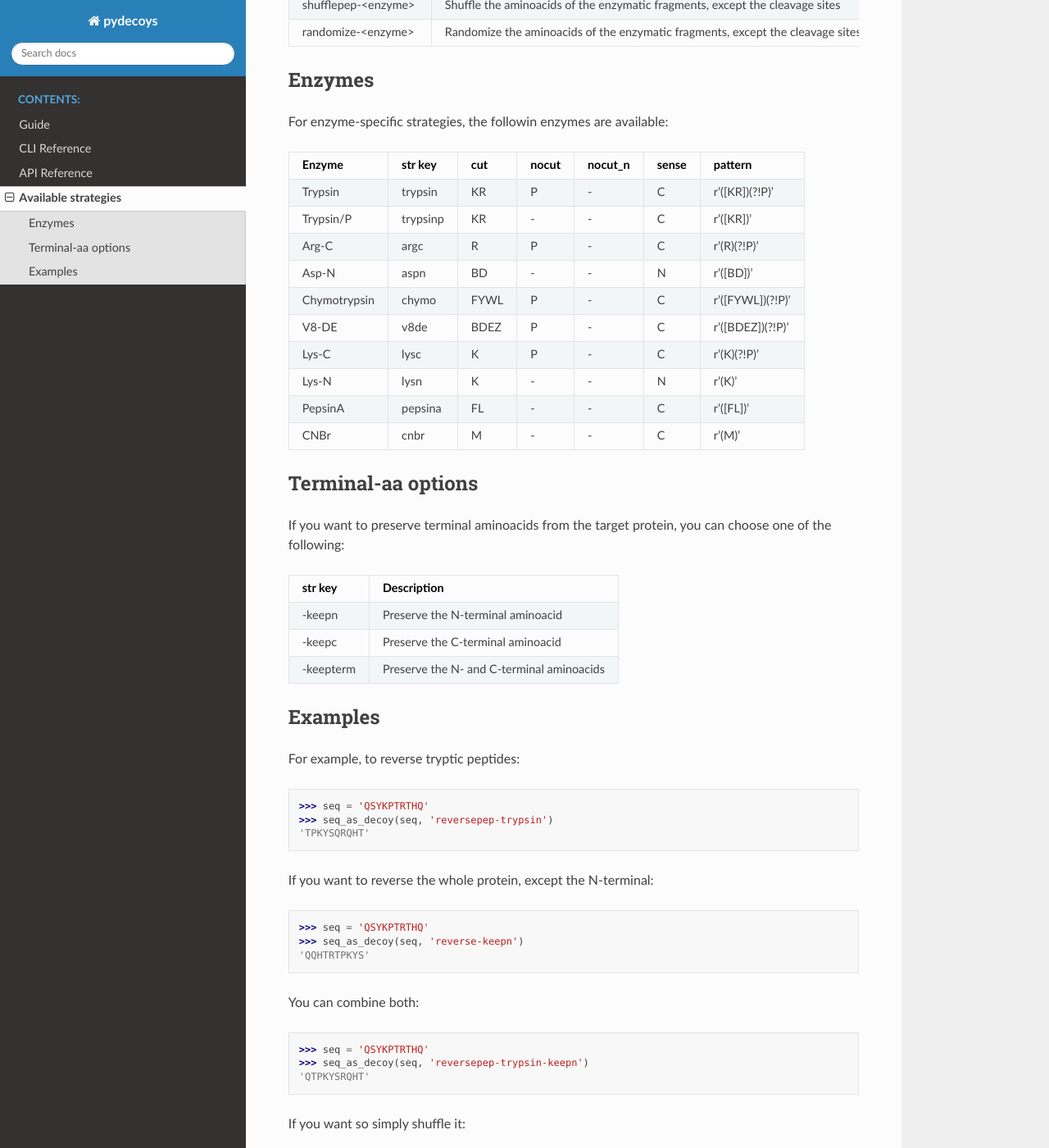
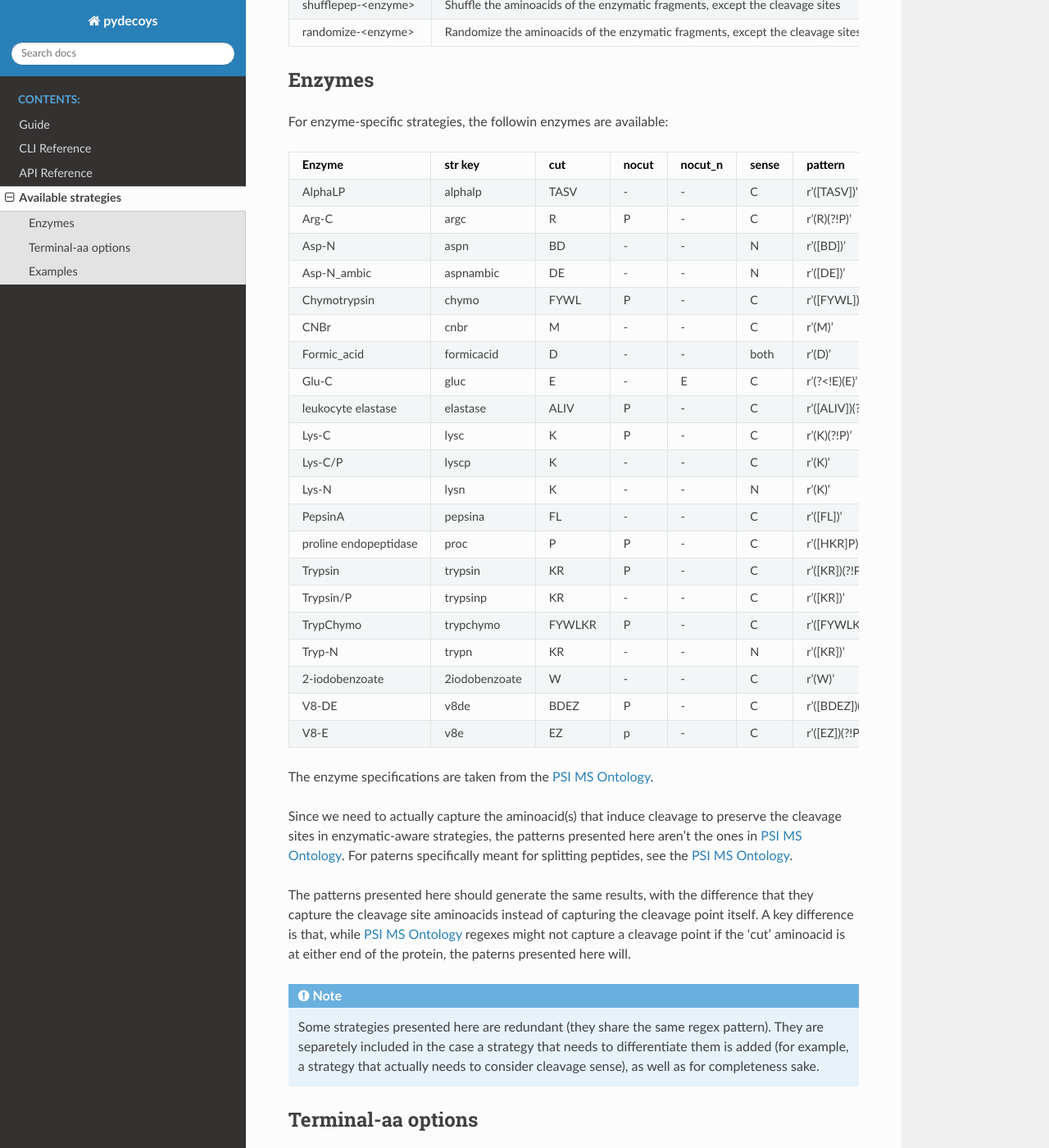
Before and after one commit to CPBMF/pydecoys, a Sphinx documentation site: the page built from docs/source/available.rst, in a window 1280 px wide and 1400 px high, scrolled down 383 px. Shown: the whole window at 82% size. Built offline with Sphinx 7.4.7 and the Read the Docs theme 3.1.0, drawn with Linux system fonts in a browser that asks for light colours.

Commit message:
feat!: Follow PSI MS Ontology protease definitions

```diff
--- a/docs/source/available.rst
+++ b/docs/source/available.rst
@@ -1,4 +1,6 @@
 .. _available-strategies:
+
+.. Those tables are horrible and need to be reformatted
 
 Available strategies
 ====================
@@ -20,20 +22,50 @@ Enzymes
 -------
 For enzyme-specific strategies, the followin enzymes are available:
 
-============== =============== ==== ===== ======= ===== ================
-Enzyme         str key         cut  nocut nocut_n sense pattern
-============== =============== ==== ===== ======= ===== ================
-Trypsin        trypsin         KR   P     \-      C     r'([KR])(?!P)'
-Trypsin/P      trypsinp        KR   \-    \-      C     r'([KR])'
-Arg-C          argc            R    P     \-      C     r'(R)(?!P)'
-Asp-N          aspn            BD   \-    \-      N     r'([BD])'
-Chymotrypsin   chymo           FYWL P     \-      C     r'([FYWL])(?!P)'
-V8-DE          v8de            BDEZ P     \-      C     r'([BDEZ])(?!P)'
-Lys-C          lysc            K    P     \-      C     r'(K)(?!P)'
-Lys-N          lysn            K    \-    \-      N     r'(K)'
-PepsinA        pepsina         FL   \-    \-      C     r'([FL])'
-CNBr           cnbr            M    \-    \-      C     r'(M)'
-============== =============== ==== ===== ======= ===== ================
+===================== =============== ====== ===== ======= ===== ==================
+Enzyme                str key         cut    nocut nocut_n sense pattern
+===================== =============== ====== ===== ======= ===== ==================
+AlphaLP               alphalp         TASV   \-    \-      C     r'([TASV])'
+Arg-C                 argc            R      P     \-      C     r'(R)(?!P)'
+Asp-N                 aspn            BD     \-    \-      N     r'([BD])'
+Asp-N_ambic           aspnambic       DE     \-    \-      N     r'([DE])'
+Chymotrypsin          chymo           FYWL   P     \-      C     r'([FYWL])(?!P)'
+CNBr                  cnbr            M      \-    \-      C     r'(M)'
+Formic_acid           formicacid      D      \-    \-      both  r'(D)'
+Glu-C                 gluc            E      \-    E       C     r'(?<!E)(E)'
+leukocyte elastase    elastase        ALIV   P     \-      C     r'([ALIV])(?!P)'
+Lys-C                 lysc            K      P     \-      C     r'(K)(?!P)'
+Lys-C/P               lyscp           K      \-    \-      C     r'(K)'
+Lys-N                 lysn            K      \-    \-      N     r'(K)'
+PepsinA               pepsina         FL     \-    \-      C     r'([FL])'
+proline endopeptidase proc            P      P     \-      C     r'([HKR]P)(?!P)'
+Trypsin               trypsin         KR     P     \-      C     r'([KR])(?!P)'
+Trypsin/P             trypsinp        KR     \-    \-      C     r'([KR])'
+TrypChymo             trypchymo       FYWLKR P     \-      C     r'([FYWLKR])(?!P)'
+Tryp-N                trypn           KR     \-    \-      N     r'([KR])'
+2-iodobenzoate        2iodobenzoate   W      \-    \-      C     r'(W)'
+V8-DE                 v8de            BDEZ   P     \-      C     r'([BDEZ])(?!P)'
+V8-E                  v8e             EZ     p     \-      C     r'([EZ])(?!P)'
+===================== =============== ====== ===== ======= ===== ==================
+
+The enzyme specifications are taken from the `PSI MS Ontology`_.
+
+Since we need to actually capture the aminoacid(s) that induce cleavage to
+preserve the cleavage sites in enzymatic-aware strategies, the patterns
+presented here aren't the ones in `PSI MS Ontology`_. For paterns specifically
+meant for splitting peptides, see the `PSI MS Ontology`_.
+
+The patterns presented here should generate the same results, with the
+difference that they capture the cleavage site aminoacids instead of
+capturing the cleavage point itself. A key difference is that, while
+`PSI MS Ontology`_ regexes might not capture a cleavage point if the 'cut'
+aminoacid is at either end of the protein, the paterns presented here will.
+
+.. note::
+    Some strategies presented here are redundant (they share the same regex
+    pattern). They are separetely included in the case a strategy that needs to
+    differentiate them is added (for example, a strategy that actually needs to
+    consider cleavage sense), as well as for completeness sake.
 
 Terminal-aa options
 -------------------
@@ -73,3 +105,5 @@ If you want so simply shuffle it:
 >>> seq = 'QSYKPTRTHQ'
 >>> seq_as_decoy(seq, 'suffle')
 'RSTTHKQQYP'
+
+.. _PSI MS Ontology: https://github.com/HUPO-PSI/psi-ms-CV
```
Also changed, not shown: 2 other files.
